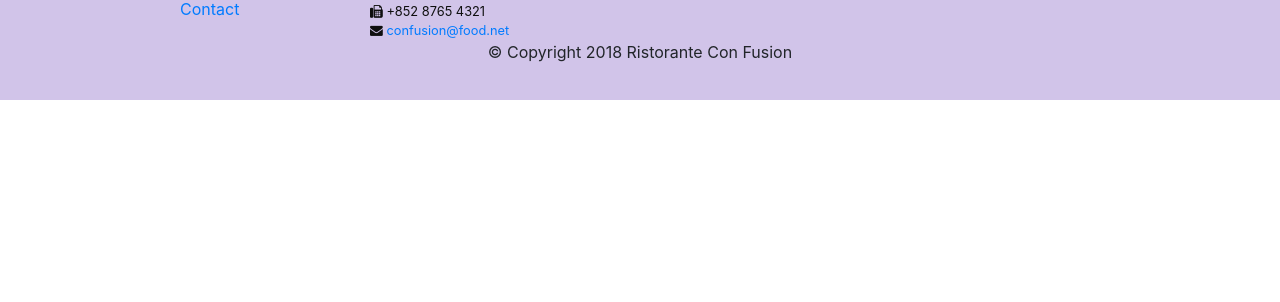
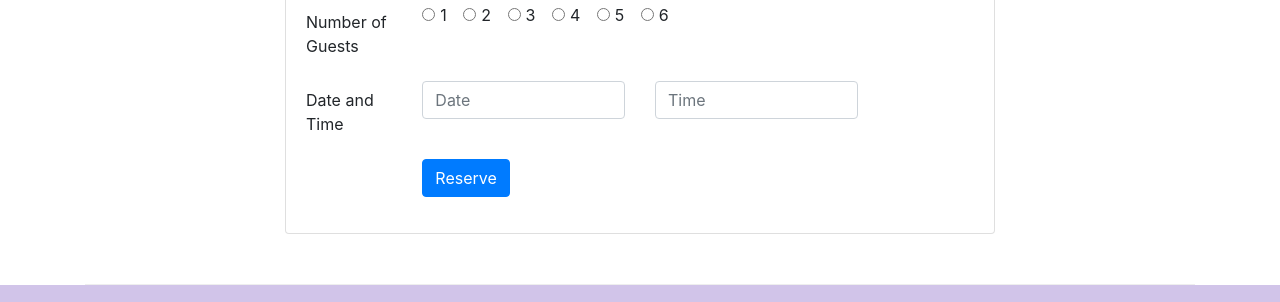
Before and after one commit to Satwinders1015/bootstarp, a website: page index.html in a window 1280 px wide. Shown: the part 1661-1963 px from the top of the page. Before the commit the page ends 1761 px from the top, so only its background shows below. Drawn offline with nearby package versions, Linux system fonts and the light colour scheme.

Commit message:
Assignment 2

```diff
--- a/index.html
+++ b/index.html
@@ -43,8 +43,12 @@
                     <h1>Ristorante con Fusion</h1>
                     <p>We take inspiration from the World's best cuisines, and create a unique fusion experience. Our lipsmacking creations will tickle your culinary senses!</p>
                 </div>
-                <div class="col col-sm align-self-center">
+                <div class="col-12 col-sm-3 align-self-center">
                     <img class="img-fluid" src="img/logo.png">
+                </div>
+                <div class="col-12 col-sm-3 align-self-center">
+                    <a class="btn btn-primary btn-sm btn-warning btn-block" href="#Reservation" role="button">Reserve Table</a>
+
                 </div>
             </div>
         </div>
@@ -76,7 +80,7 @@
             <div class="col col-sm col-md">
                 <div class="media">
                     <div class="media-body">
-                        <h2 class="mt-0">Weekend Grand Buffet</h2>
+                        <h2 class="mt-0">Weekend Grand Buffet <span class="badge badge-danger">NEW</span></h2>
                         <p class="d-none d-sm-block">Featuring mouthwatering combinations with a choice of five different salads, six enticing appetizers, six main entrees and five choicest desserts. Free flowing bubbly and soft drinks. All for just $19.99 per person </p>
                     </div>
                     <img class="d-flex img-thumbnail align-self-center ml-3" src="/img/buffet.png" alt="Weekend Grand Buffet">
@@ -100,6 +104,62 @@
                             whos-who in the culinary world, he specializes in
                             creating mouthwatering Indo-Italian fusion experiences.
                             </p>
+                    </div>
+                </div>
+            </div>
+        </div>
+        <div class="row row-content align-items-center" id="Reservation">
+            <div class="col-12 col-sm-8 offset-sm-2">
+                <div class="card">
+                    <h3 class="card-header bg-warning text-white">Reserve a Table</h3>
+                    <div class="col-12 card-body">
+                        <form>
+                            <fieldset class="form-group">
+                                <div class="row">
+                                    <legend class="col-12 col-sm-2 col-form-label">Number of Guests</legend>
+                                        <div class="col-12 col-sm-10 ">
+                                            <div class="form-check form-check-inline">
+                                                <input type="radio" id="1" class="form-check-input" name="radios" value="1">
+                                                <label class="form-check-label" for="1">1</label>
+                                            </div>
+                                            <div class="form-check form-check-inline">
+                                                <input type="radio" id="2" class="form-check-input" name="radios" value="1">
+                                                <label class="form-check-label" for="2">2</label>
+                                            </div>
+                                            <div class="form-check form-check-inline">
+                                                <input type="radio" id="3" class="form-check-input" name="radios" value="1">
+                                                <label class="form-check-label" for="3">3</label>
+                                            </div>
+                                            <div class="form-check form-check-inline">
+                                                <input type="radio" id="4" class="form-check-input" name="radios" value="1">
+                                                <label class="form-check-label" for="4">4</label>
+                                            </div>
+                                            <div class="form-check form-check-inline">
+                                                <input type="radio" id="5" class="form-check-input" name="radios" value="1">
+                                                <label class="form-check-label" for="5">5</label>
+                                            </div>
+                                            <div class="form-check form-check-inline">
+                                                <input type="radio" id="6" class="form-check-input" name="radios" value="1">
+                                                <label class="form-check-label" for="6">6</label>
+                                            </div>
+                                        </div>
+                                </div>
+                            </fieldset>
+                            <div class="form-group row">
+                                <label for="time date" class="col-12 col-sm-2 col-form-label" >Date and Time</label>
+                                <div class="col-12 col-sm-4">
+                                    <input type="text" class="form-control" id="date" name="date" placeholder="Date">
+                                </div>
+                                <div class="col-12 col-sm-4">
+                                    <input type="text" class="form-control" id="time" name="time" placeholder="Time">
+                                </div>
+                            </div>
+                            <div class="form-group row">
+                                <div class=" col-12 col-sm-10 offset-sm-2">
+                                    <button type="submit" class="btn btn-primary">Reserve</button>
+                                </div>
+                            </div>
+                        </form>
                     </div>
                 </div>
             </div>
```
Also changed, not shown: aboutus.html (+1 -1 lines), contactus.html (+1 -1 lines).
